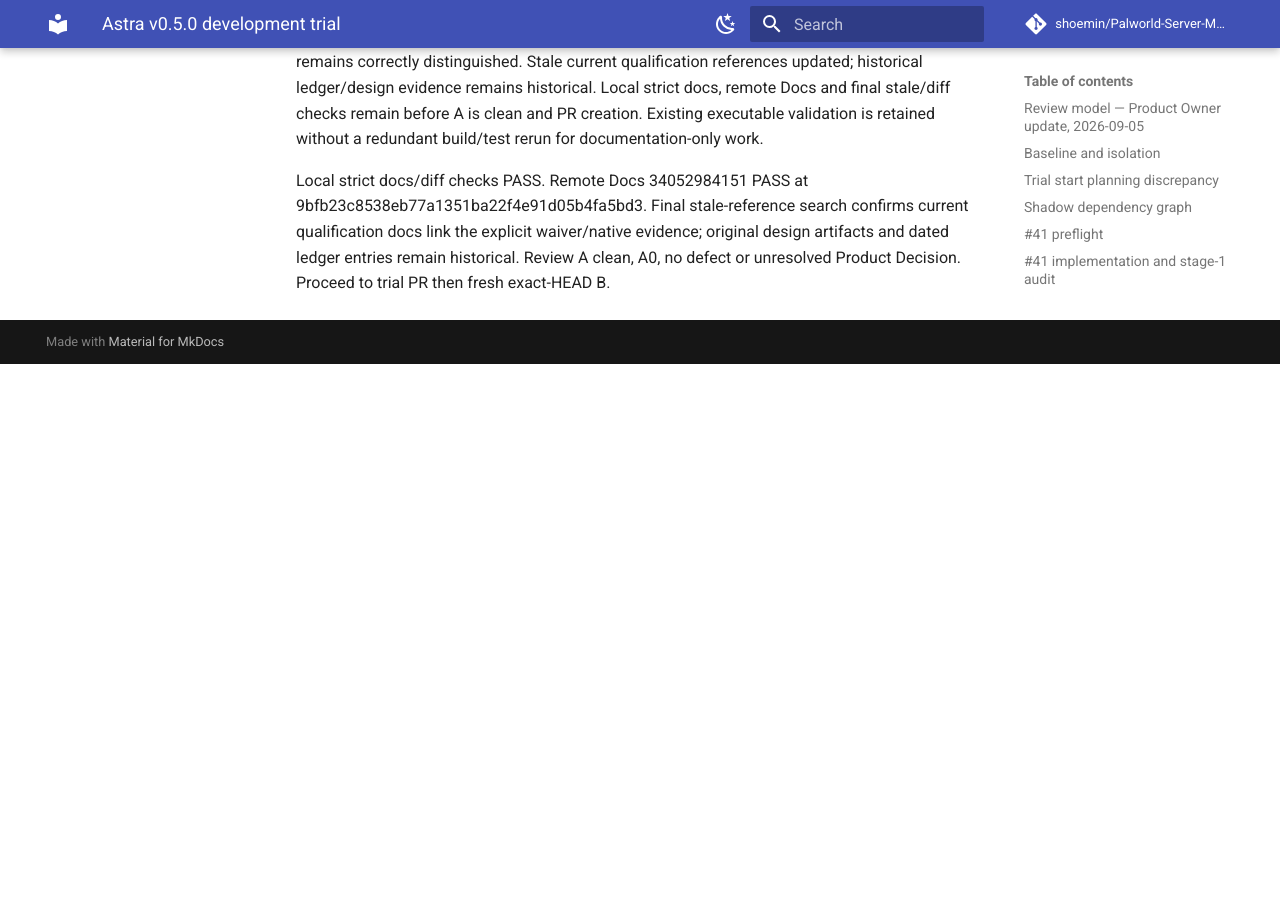
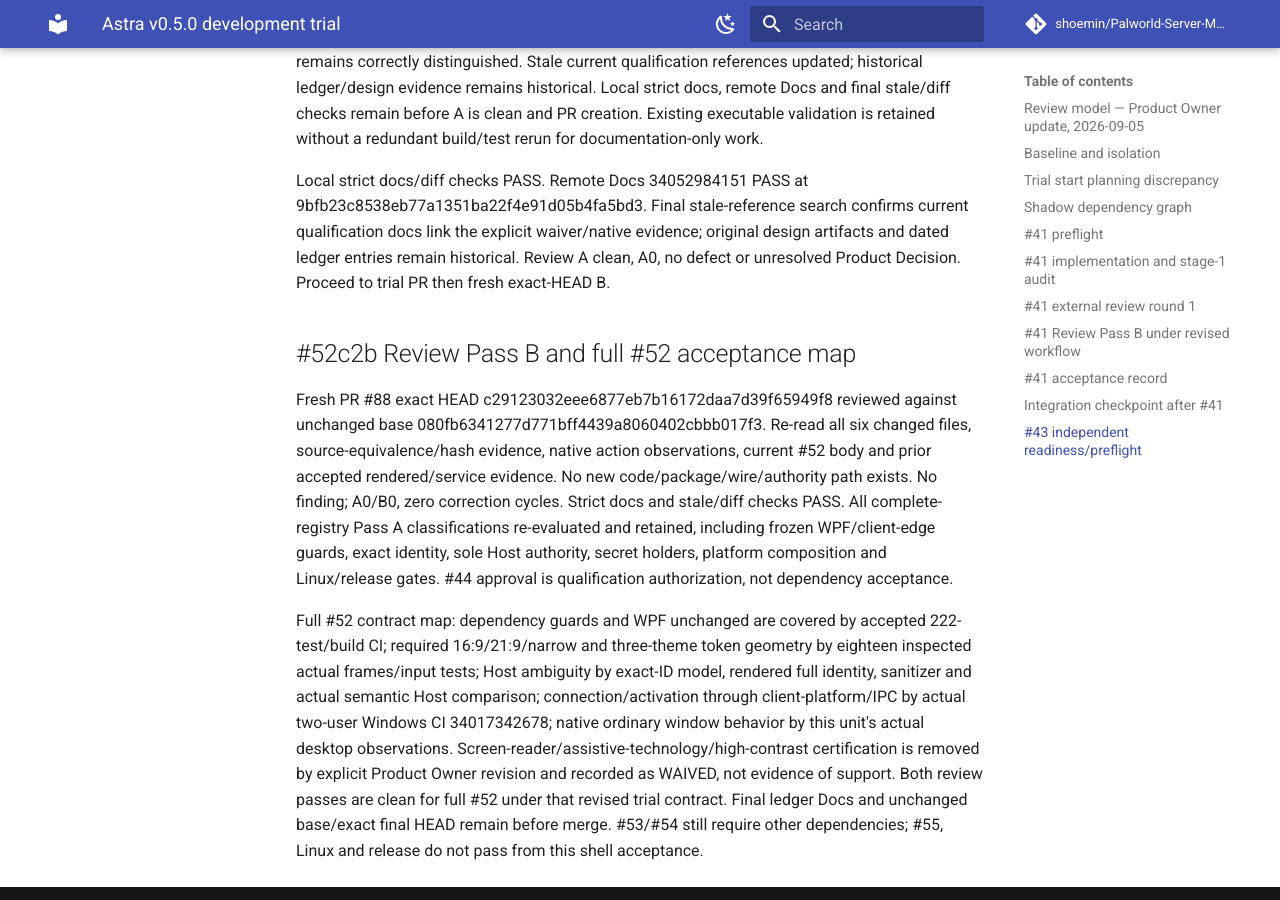
Before and after one commit to shoemin/Palworld-Server-Manager, an MkDocs documentation site: the page built from docs/experiments/astra-v0.5.0-trial.md, in a window 1280 px wide and 900 px high, scrolled down 130946 px. Built offline with MkDocs 1.6.1 and Material for MkDocs 9.7.7, drawn with Linux system fonts in a browser that asks for light colours; comment, search, counter and statistics services are not loaded; before the commit the page ends 131310 px from its top, so only the background shows below that; part of the change alters nothing that is shown.

Commit message:
docs: record full shell acceptance review under revised contract

```diff
--- a/docs/experiments/astra-v0.5.0-trial.md
+++ b/docs/experiments/astra-v0.5.0-trial.md
@@ -1400,3 +1400,9 @@ Actual native functional observations PASS, recorded with OS/Avalonia version, a
 Reviewed complete six-file docs/ledger delta against 080fb6341277d771bff4439a8060402cbbb017f3, acceptance map and every invariant. ARCH-001/002, HOST-001/002, PERSIST-001, CLIENT-001-003, IDENT-001-004, LOCAL-001-004, OWNER-001/002, REMOTE-001/002, PAIR-001-004, AUTH-001-005, PROTO-001, OPS-001-004, RECOVERY-001, SEC-001, MIG-001, PLATFORM-001/002 and LINUX-001 all retain accepted implementation PASS/boundary classifications: no product/wire/project/authority/persistence changes. User waiver changes the trial acceptance requirement only; accessibility is WAIVED, never PASS. Native window checks are genuine and remaining headless/service evidence remains correctly distinguished. Stale current qualification references updated; historical ledger/design evidence remains historical. Local strict docs, remote Docs and final stale/diff checks remain before A is clean and PR creation. Existing executable validation is retained without a redundant build/test rerun for documentation-only work.
 
 Local strict docs/diff checks PASS. Remote Docs 34052984151 PASS at 9bfb23c8538eb77a1351ba22f4e91d05b4fa5bd3. Final stale-reference search confirms current qualification docs link the explicit waiver/native evidence; original design artifacts and dated ledger entries remain historical. Review A clean, A0, no defect or unresolved Product Decision. Proceed to trial PR then fresh exact-HEAD B.
+
+## #52c2b Review Pass B and full #52 acceptance map
+
+Fresh PR #88 exact HEAD c29123032eee6877eb7b16172daa7d39f65949f8 reviewed against unchanged base 080fb6341277d771bff4439a8060402cbbb017f3. Re-read all six changed files, source-equivalence/hash evidence, native action observations, current #52 body and prior accepted rendered/service evidence. No new code/package/wire/authority path exists. No finding; A0/B0, zero correction cycles. Strict docs and stale/diff checks PASS. All complete-registry Pass A classifications re-evaluated and retained, including frozen WPF/client-edge guards, exact identity, sole Host authority, secret holders, platform composition and Linux/release gates. #44 approval is qualification authorization, not dependency acceptance.
+
+Full #52 contract map: dependency guards and WPF unchanged are covered by accepted 222-test/build CI; required 16:9/21:9/narrow and three-theme token geometry by eighteen inspected actual frames/input tests; Host ambiguity by exact-ID model, rendered full identity, sanitizer and actual semantic Host comparison; connection/activation through client-platform/IPC by actual two-user Windows CI 34017342678; native ordinary window behavior by this unit's actual desktop observations. Screen-reader/assistive-technology/high-contrast certification is removed by explicit Product Owner revision and recorded as WAIVED, not evidence of support. Both review passes are clean for full #52 under that revised trial contract. Final ledger Docs and unchanged base/exact final HEAD remain before merge. #53/#54 still require other dependencies; #55, Linux and release do not pass from this shell acceptance.
```
